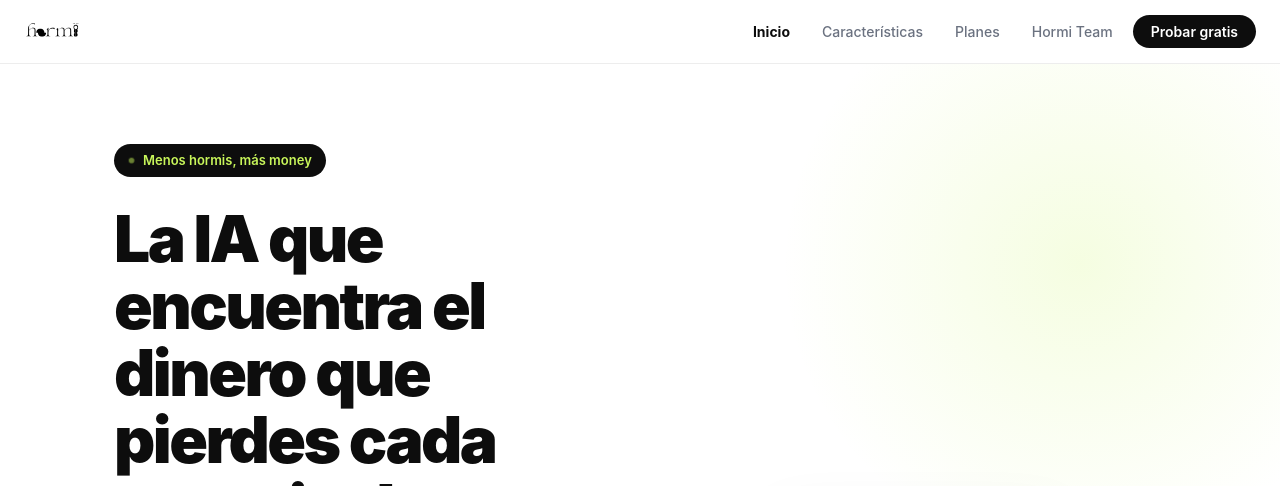
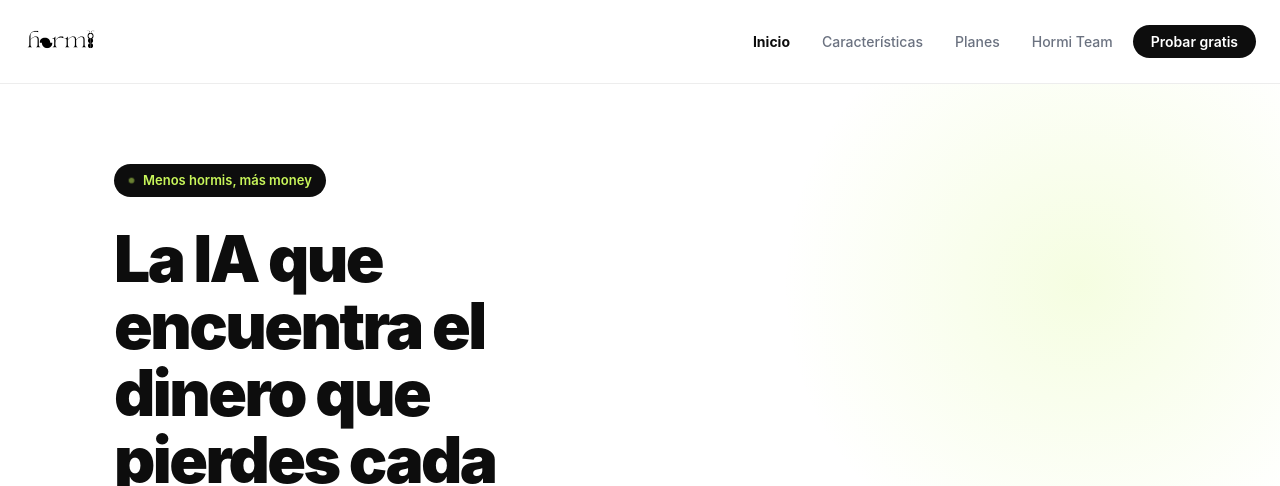
Before and after one commit to katvidal1609-web/HORMI-, a website: page web.html in a window 1280 px wide. Shown: the top 486 px of the page. Drawn offline with Linux system fonts and the light colour scheme.

Commit message:
feat: logo más grande en nav de landing

```diff
--- a/web.html
+++ b/web.html
@@ -22,7 +22,7 @@
     --radius: 16px;
     --font: -apple-system, BlinkMacSystemFont, 'Segoe UI', system-ui, sans-serif;
     --max: 1100px;
-    --nav-h: 64px;
+    --nav-h: 84px;
   }
 
   html { scroll-behavior: smooth; }
@@ -848,7 +848,7 @@
 <!-- ── NAV ── -->
 <nav>
   <a href="#inicio" class="nav-logo">
-    <img src="logo-adaptive.svg" alt="HORMI" style="height:56px;width:auto;filter:brightness(0);">
+    <img src="logo-adaptive.svg" alt="HORMI" style="height:72px;width:auto;filter:brightness(0);">
   </a>
   <ul class="nav-links">
     <li><a href="#inicio">Inicio</a></li>
```
